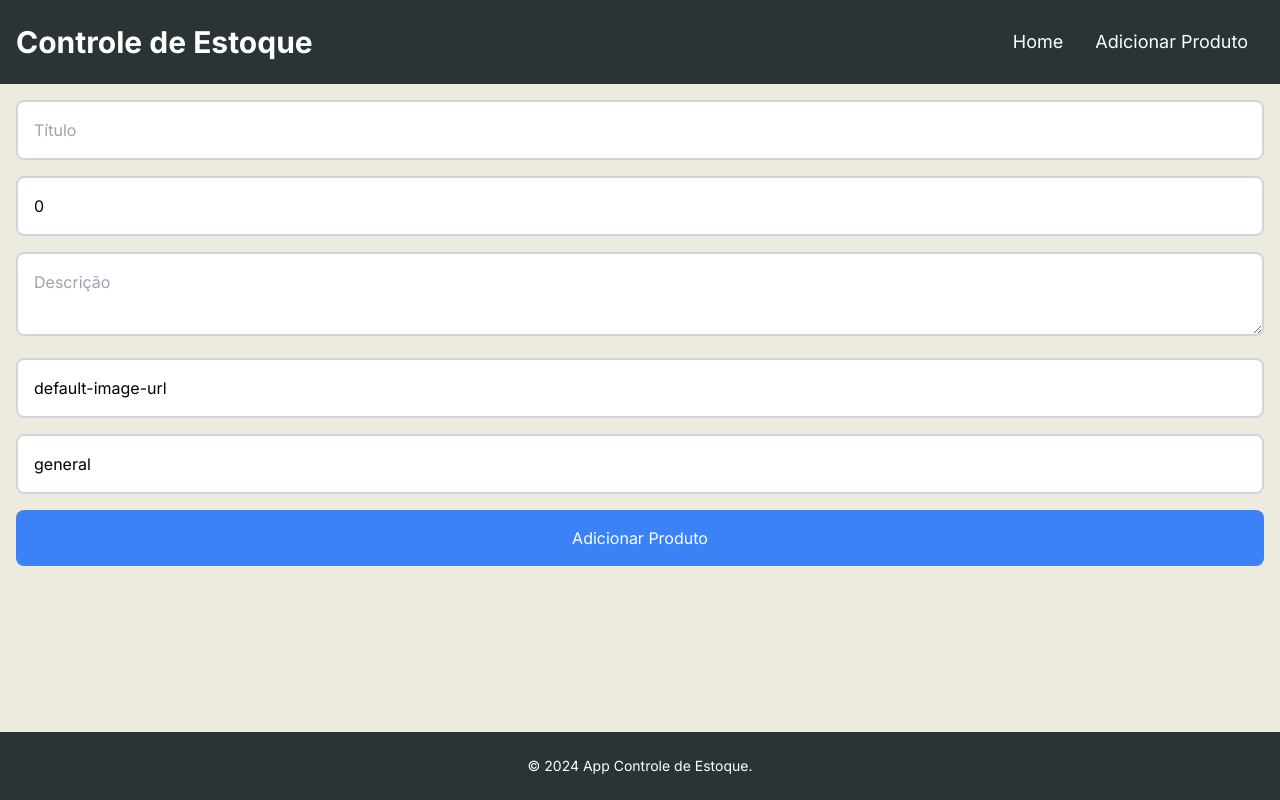
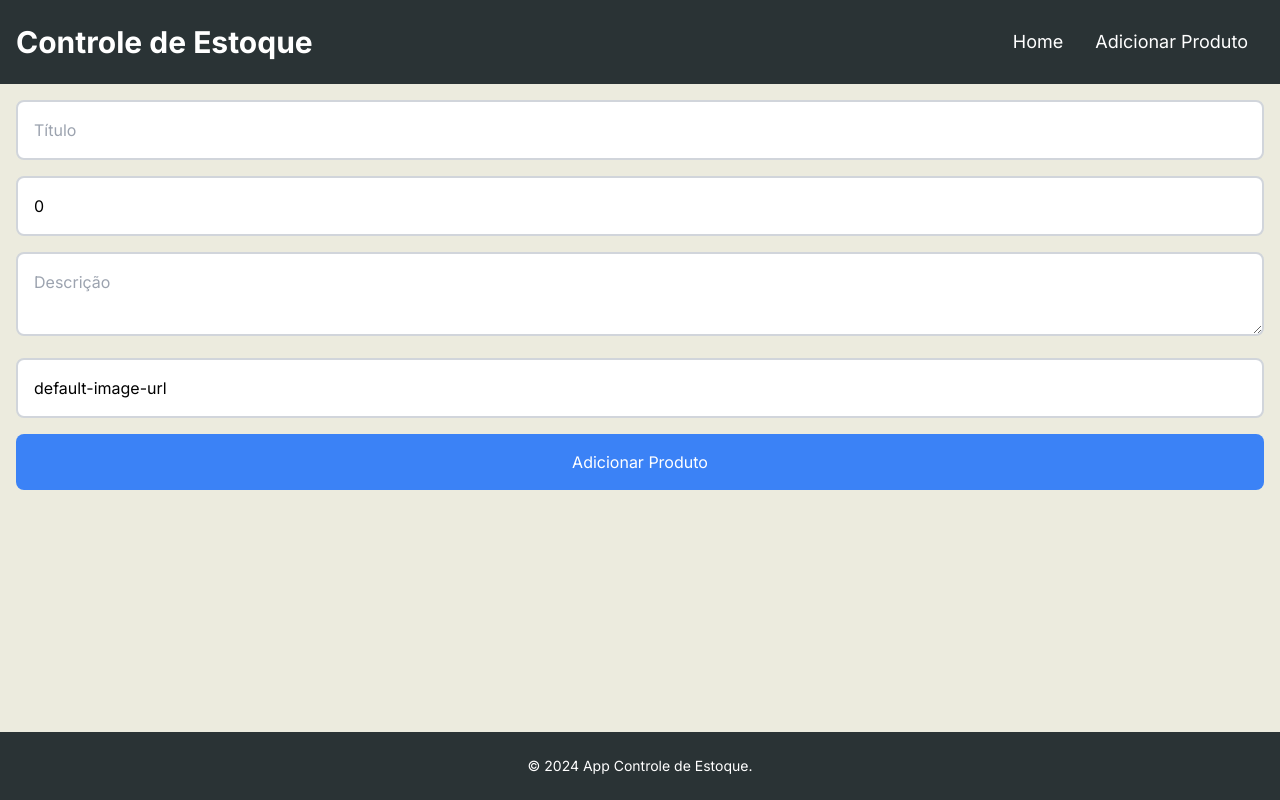
Before and after one commit to juliamofardinii/fakeStoreApi, a React (Create React App) app: page /adicionar-produto in a window 1280 px wide. Built offline with nearby package versions, Linux system fonts and the light colour scheme; a web font is replaced by a local one.

Commit message:
remoção category

```diff
--- a/src/components/CadastroProduto/ProductForm.tsx
+++ b/src/components/CadastroProduto/ProductForm.tsx
@@ -13,7 +13,6 @@ const ProductForm: React.FC<ProductFormProps> = ({ existingProduct }) => {
   const [price, setPrice] = useState<number>(() => Number(localStorage.getItem('price')) || existingProduct?.price || 0);
   const [description, setDescription] = useState<string>(() => localStorage.getItem('description') || existingProduct?.description || '');
   const [image, setImage] = useState<string>(existingProduct?.image || 'default-image-url');
-  const [category, setCategory] = useState<string>(existingProduct?.category || 'general');
 
   // Função para recuperar os produtos do localStorage e garantir que seja um array
   const getProductsFromStorage = () => {
@@ -31,7 +30,6 @@ const ProductForm: React.FC<ProductFormProps> = ({ existingProduct }) => {
       price,
       description,
       image,
-      category,
       id: new Date().getTime(), // Gera um ID único baseado no timestamp
     };
 
@@ -76,11 +74,6 @@ const ProductForm: React.FC<ProductFormProps> = ({ existingProduct }) => {
         onChange={setImage}
         placeholder="URL da Imagem"
       />
-      <InputText
-        value={category}
-        onChange={setCategory}
-        placeholder="Categoria"
-      />
       <button
         type="submit"
         className="btn p-4 rounded-lg bg-blue-500 text-white w-full hover:bg-blue-600 focus:outline-none focus:ring-2 focus:ring-blue-500"
--- a/src/components/ProductList.tsx
+++ b/src/components/ProductList.tsx
@@ -32,7 +32,7 @@ const ProductList: React.FC = () => {
           <img
             src={product.image}
             alt={product.title}
-            className="w-32 h-32 object-cover mb-4 rounded-md"
+            className="w-35 h-32 object-cover mb-4 rounded-md"
           />
           {/* Título do produto */}
           <h3 className="text-lg font-bold mb-4 text-center">{product.title}</h3>
--- a/src/types/product.d.ts
+++ b/src/types/product.d.ts
@@ -5,5 +5,4 @@ export interface Product {
     price: number;
     description: string;
     image: string;
-    category: string;
   }
```
